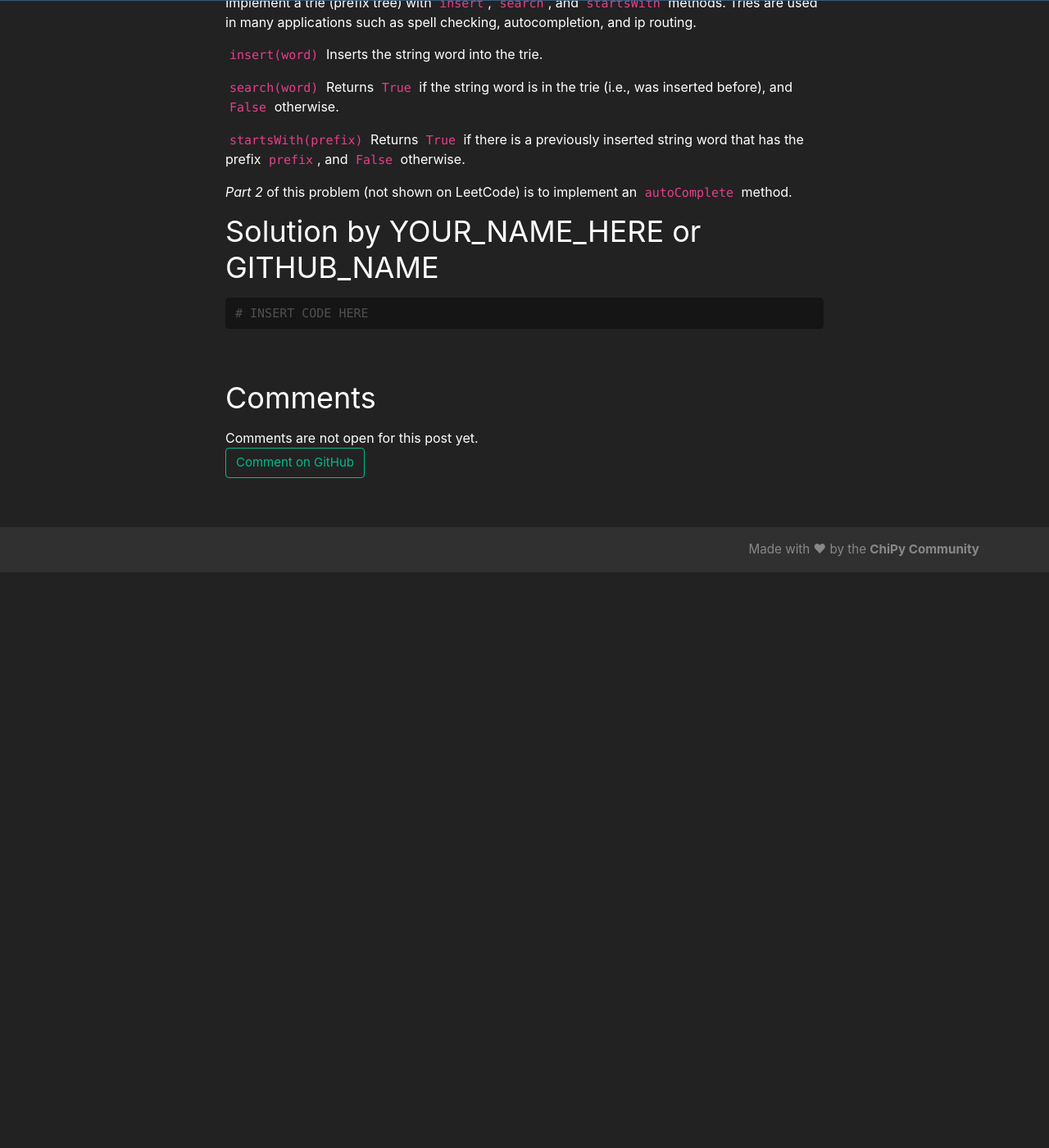
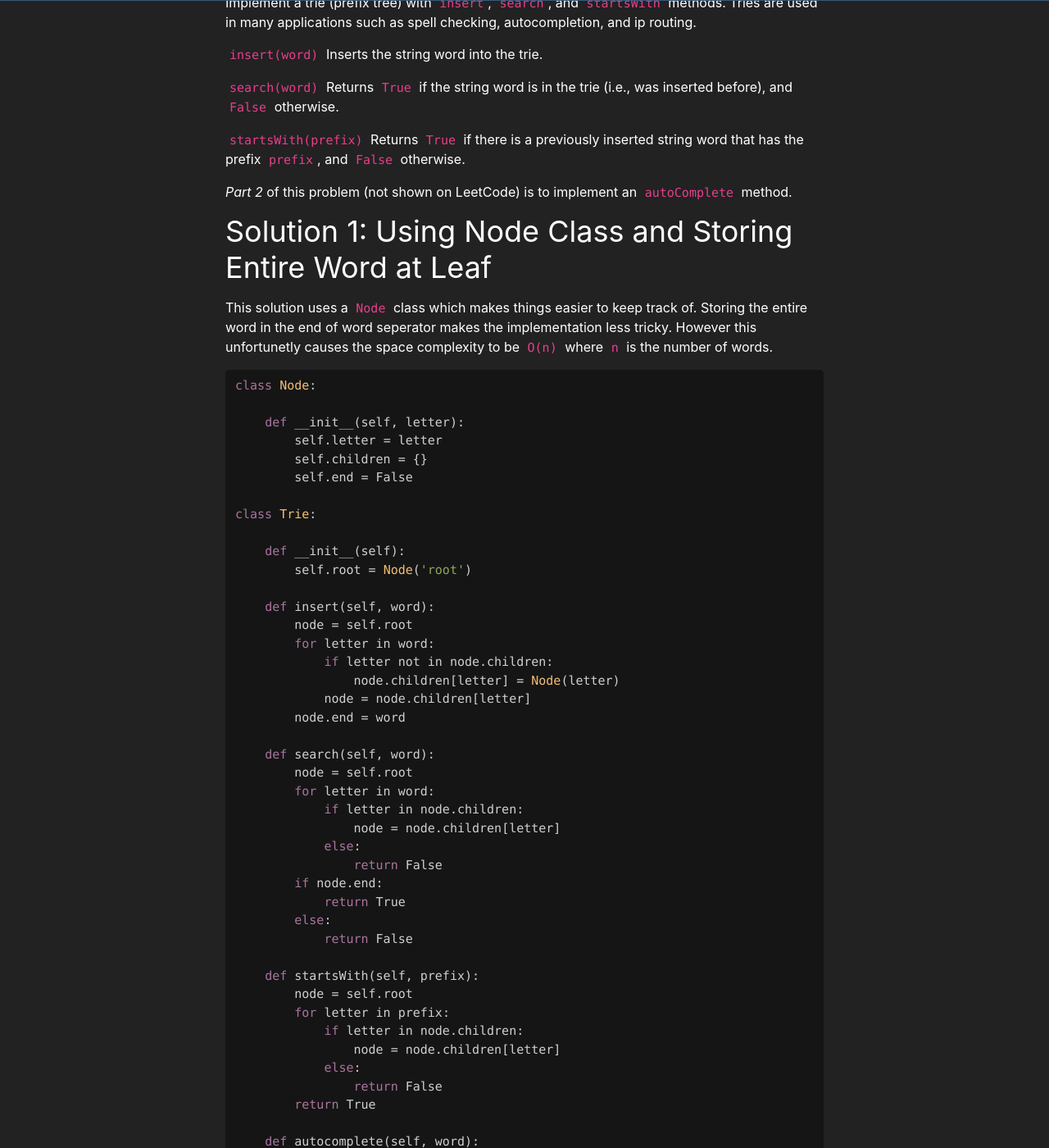
Before and after one commit to chicagopython/algosig, a Jekyll site: the page built from _posts/2021-04-01-prefix-tree-trie.md, in a window 1280 px wide and 1400 px high, scrolled down 765 px. Shown: the whole window at 82% size. Built offline with Jekyll 4.4.1, drawn with Linux system fonts in a browser that asks for light colours; nearby versions of some CDN libraries; our own code applies the rules of GitHub Pages for plain Markdown files; before the commit the page ends 1463 px from its top, so only the background shows below that; some of the changed text lies outside the part shown.

Commit message:
Update 2021-04-01-prefix-tree-trie.md

````diff
--- a/_posts/2021-04-01-prefix-tree-trie.md
+++ b/_posts/2021-04-01-prefix-tree-trie.md
@@ -20,8 +20,158 @@ Implement a trie (prefix tree) with `insert`, `search`, and `startsWith` methods
 
 *Part 2* of this problem (not shown on LeetCode) is to implement an `autoComplete` method.
 
-## Solution by YOUR_NAME_HERE or GITHUB_NAME
+## Solution 1: Using Node Class and Storing Entire Word at Leaf
+
+This solution uses a `Node` class which makes things easier to keep track of. Storing the entire word in the end of word seperator makes the implementation less tricky. However this unfortunetly causes the space complexity to be `O(n)` where `n` is the number of words.
 
 ```python
-# INSERT CODE HERE
+class Node:
+
+    def __init__(self, letter):
+        self.letter = letter
+        self.children = {}
+        self.end = False
+
+class Trie:
+
+    def __init__(self):
+        self.root = Node('root')
+
+    def insert(self, word):
+        node = self.root
+        for letter in word:
+            if letter not in node.children:
+                node.children[letter] = Node(letter)
+            node = node.children[letter]
+        node.end = word
+
+    def search(self, word):
+        node = self.root
+        for letter in word:
+            if letter in node.children:
+                node = node.children[letter]
+            else:
+                return False
+        if node.end:
+            return True
+        else:
+            return False
+
+    def startsWith(self, prefix):
+        node = self.root
+        for letter in prefix:
+            if letter in node.children:
+                node = node.children[letter]
+            else:
+                return False
+        return True
+
+    def autocomplete(self, word):
+        node = self.root
+        for letter in word:
+            if letter in node.children:
+                node = node.children[letter]
+            else:
+                return []
+        words = []
+        autocomplete_helper(node, words)
+        return words
+
+
+def autocomplete_helper(node, words):
+    if node.end:
+        words.append(node.end)
+        return
+    for child in node.children:
+        autocomplete_helper(node, words)
 ```
+
+## Solution 2: Using Just Dictionary and End of Word Marker $
+
+Since this only stores the letters, and not the entire word, the space complexity is much less.
+
+```python
+class Trie:
+
+    def __init__(self):
+       self.root = {}
+
+    def insert(self, word):
+        node = self.root
+        for letter in word:
+            if letter not in node:
+                node[letter] = {}
+            node = node[letter]
+        node['$'] = {} # End of word
+
+    def search(self, word):
+        node = self.root
+        for letter in word:
+            if letter in node:
+                node = node[letter]
+            else:
+                return False
+        if '$' in node:
+            return True
+        else:
+            return False
+
+    def startsWith(self, prefix):
+        node = self.root
+        for letter in prefix:
+            if letter in node:
+                node = node[letter]
+            else:
+                return False
+        return True
+
+    def autoComplete(self, prefix):
+        node = self.root
+        for letter in prefix:
+            if letter in node:
+                node = node[letter]
+            else:
+                return []
+        words = []
+        autocomplete_helper(prefix, words, node)
+        return words
+
+
+def autocomplete_helper(parent, words, node):
+    if '$' in node:
+        words.append(parent)
+    for letter in node:
+        print_tree(parent + letter, words, node[letter])
+```
+
+# Test Code and Benchmarking
+
+```python
+trie = Trie()
+trie.insert('cat')
+trie.insert('can')
+trie.insert('and')
+trie.insert('ant')
+trie.insert('antenna')
+
+print(trie.autocomplete('an'))
+```
+
+Using a list of 8000 most frequently searched words, here are some benchmarks.
+
+```
+77848 Bytes using python list
+1184  Bytes using above trie
+
+Input: p
+Trie:  4.71 ms
+List:  4.28 ms
+
+Input: cat
+Trie: 0.25 ms
+List: 5.19 ms
+
+Input: python
+Trie:  0.05 ms
+List:  7.81 ms
+```
````
